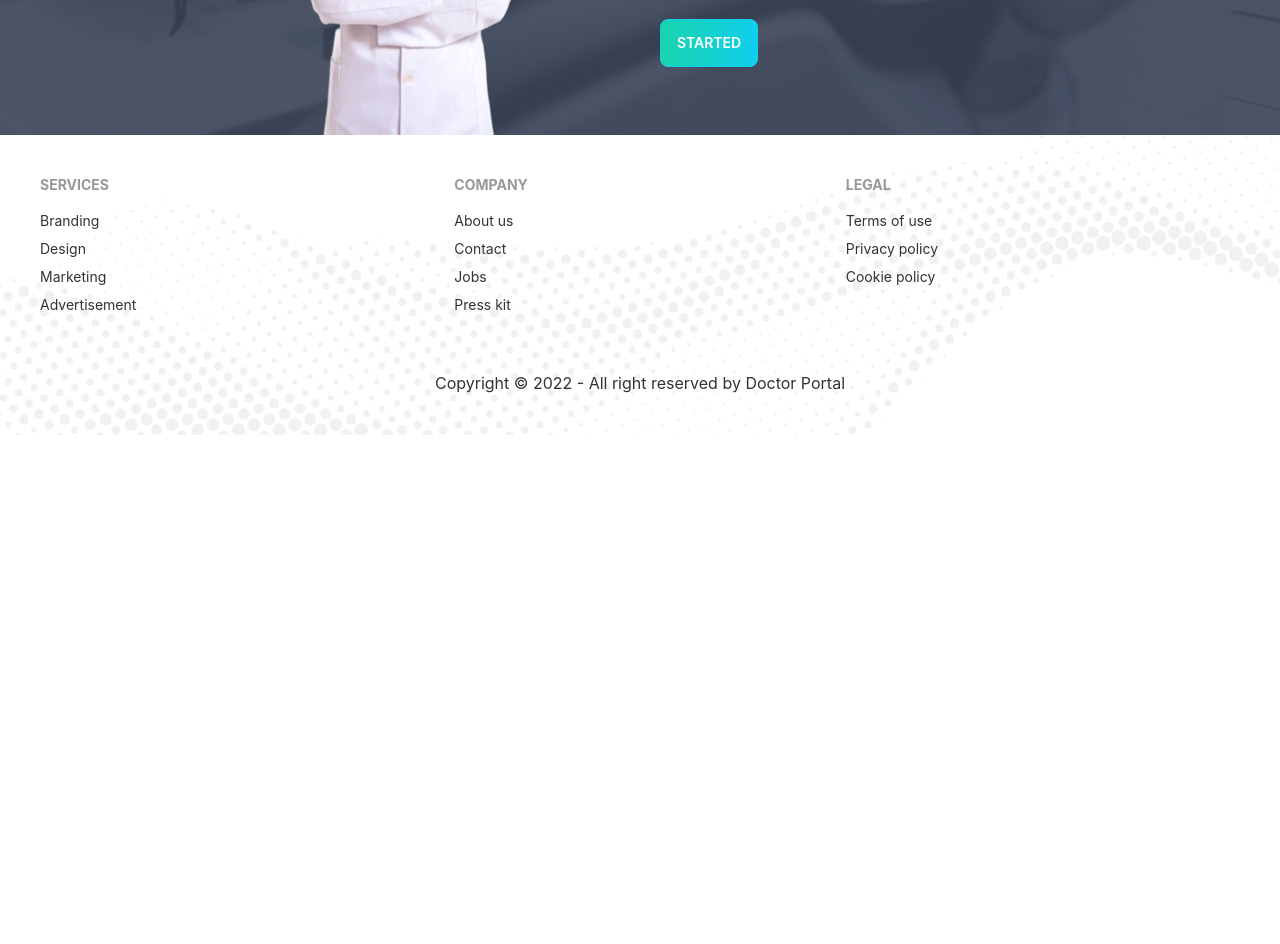
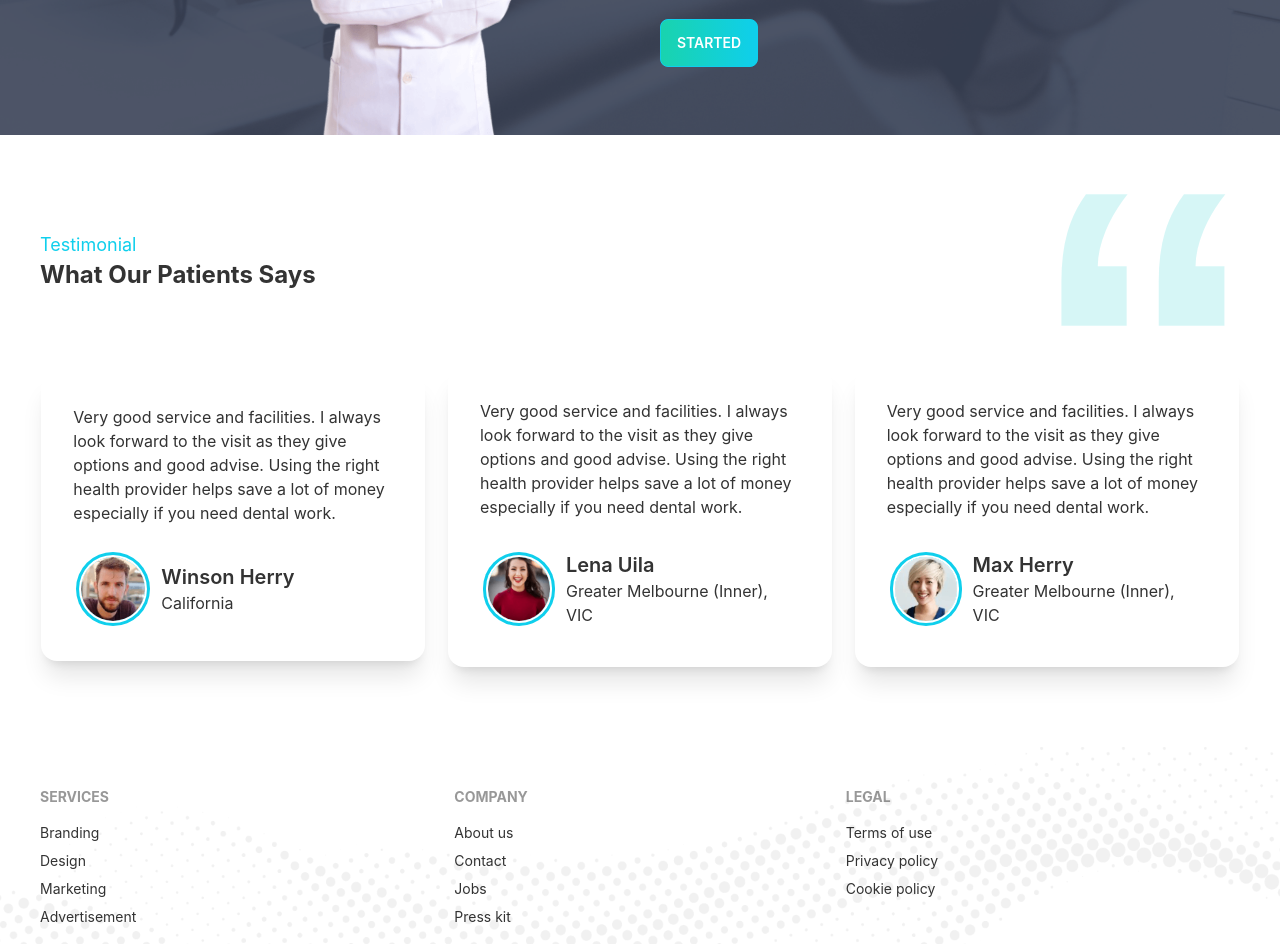
Before and after one commit to prokashpul/doctor-portal-service, a React (Create React App) app: page / in a window 1280 px wide. Shown: the part 2320-3264 px from the top of the page. Before the commit the page ends 2755 px from the top, so only its background shows below. Built offline with nearby package versions, Linux system fonts and the light colour scheme.

Commit message:
testmonial section update

```diff
--- a/src/Components/Pages/Home/Home.js
+++ b/src/Components/Pages/Home/Home.js
@@ -4,6 +4,7 @@ import Banner from "./Banner/Banner";
 import InfoCard from "./InfoCard/InfCard";
 import Services from "./Services/Services";
 import Terms from "./Terms/Terms";
+import Testimonial from "./Testimonial/Testimonial";
 
 const Home = () => {
   return (
@@ -13,6 +14,7 @@ const Home = () => {
       <Services></Services>
       <Terms></Terms>
       <Appointment></Appointment>
+      <Testimonial></Testimonial>
     </div>
   );
 };
--- /dev/null
+++ b/src/Components/Pages/Home/Testimonial/InfoTestimonial/InfoTestimonial.js
@@ -0,0 +1,23 @@
+import React from "react";
+
+const InfoTestimonial = ({ testimonial }) => {
+  const { img, deg, name, command } = testimonial || {};
+  return (
+    <div class="card md:w-96 bg-base-100 shadow-xl">
+      <div class="card-body">
+        <p>{command}</p>
+      </div>
+      <div className="flex justify-start items-center pb-10 px-10">
+        <figure className="rounded-full ring ring-primary ring-offset-base-100 ring-offset-2">
+          <img src={img} alt="Album" className="w-[64px] h-[64px]" />
+        </figure>
+        <div className="ml-4">
+          <h3 className="text-xl font-semibold">{name}</h3>
+          <p>{deg}</p>
+        </div>
+      </div>
+    </div>
+  );
+};
+
+export default InfoTestimonial;
--- /dev/null
+++ b/src/Components/Pages/Home/Testimonial/Testimonial.js
@@ -0,0 +1,59 @@
+import React from "react";
+import quote from "../../../../assets/icons/quote.svg";
+import per1 from "../../../../assets/images/people1.png";
+import per2 from "../../../../assets/images/people2.png";
+import per3 from "../../../../assets/images/people3.png";
+import InfoTestimonial from "./InfoTestimonial/InfoTestimonial";
+const person = [
+  {
+    name: "Winson Herry",
+    deg: "California",
+    img: `${per1}`,
+    command:
+      "Very good service and facilities. I always look forward to the visit as they give options and good advise. Using the right health provider helps save a lot of money especially if you need dental work.",
+    _id: 1,
+  },
+  {
+    name: "Lena Uila",
+    deg: "Greater Melbourne (Inner), VIC",
+    img: `${per2}`,
+    command:
+      "Very good service and facilities. I always look forward to the visit as they give options and good advise. Using the right health provider helps save a lot of money especially if you need dental work.",
+    _id: 2,
+  },
+  {
+    name: "Max Herry",
+    deg: "Greater Melbourne (Inner), VIC",
+    img: `${per3}`,
+    command:
+      "Very good service and facilities. I always look forward to the visit as they give options and good advise. Using the right health provider helps save a lot of money especially if you need dental work.",
+    _id: 3,
+  },
+];
+const Testimonial = () => {
+  return (
+    <section className="max-w-[1280px] mx-auto p-10">
+      <div className="flex justify-between items-center">
+        <div>
+          <h4 className="text-primary text-lg mt-5">Testimonial </h4>
+          <h2 className="font-bold text-2xl">What Our Patients Says</h2>
+        </div>
+        <figure className="">
+          <img src={quote} alt="Album" className="w-[192px] h-[152px]" />
+        </figure>
+      </div>
+      <div>
+        <div className="flex flex-col md:flex-row flex-wrap justify-around my-10 items-center gap-5">
+          {person.map((testimonial) => (
+            <InfoTestimonial
+              testimonial={testimonial}
+              key={testimonial._id}
+            ></InfoTestimonial>
+          ))}
+        </div>
+      </div>
+    </section>
+  );
+};
+
+export default Testimonial;
--- a/src/Components/Utilities/PrimaryButton/PrimaryButton.js
+++ b/src/Components/Utilities/PrimaryButton/PrimaryButton.js
@@ -2,7 +2,7 @@ import React from "react";
 
 const PrimaryButton = ({ children }) => {
   return (
-    <button class="btn btn-primary text-neutral bg-gradient-to-r from-secondary to-primary hover:from-primary hover:to-secondary duration-500">
+    <button class="btn btn-primary text-neutral uppercase bg-gradient-to-r from-secondary to-primary hover:from-primary hover:to-secondary duration-500">
       {children}
     </button>
   );
```
